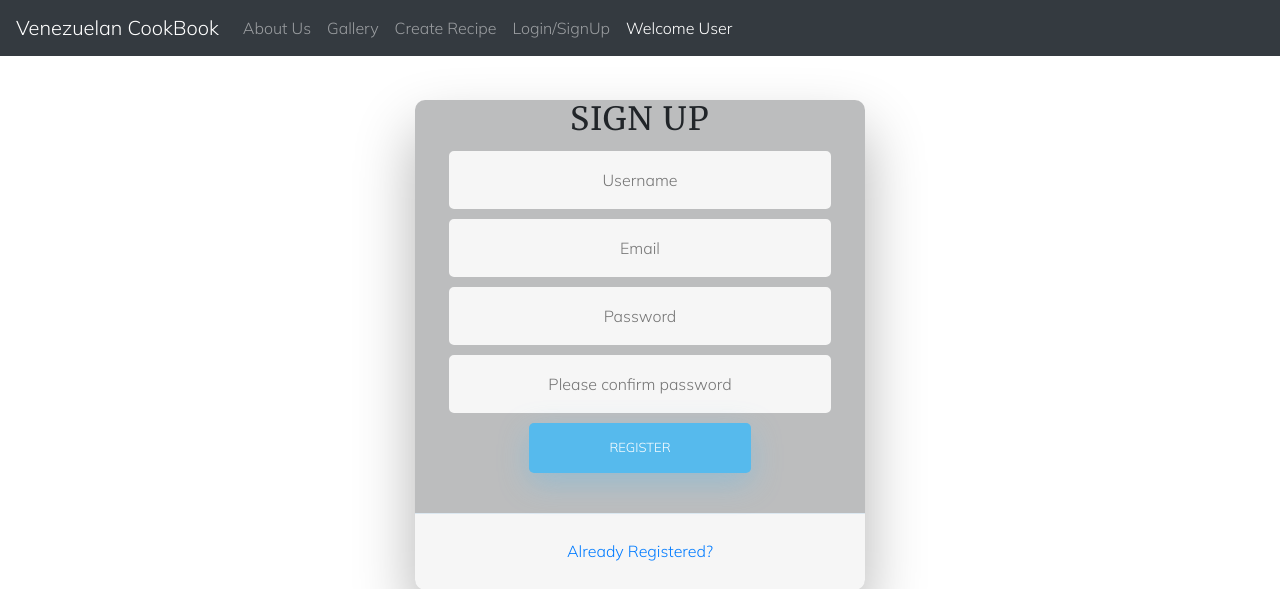
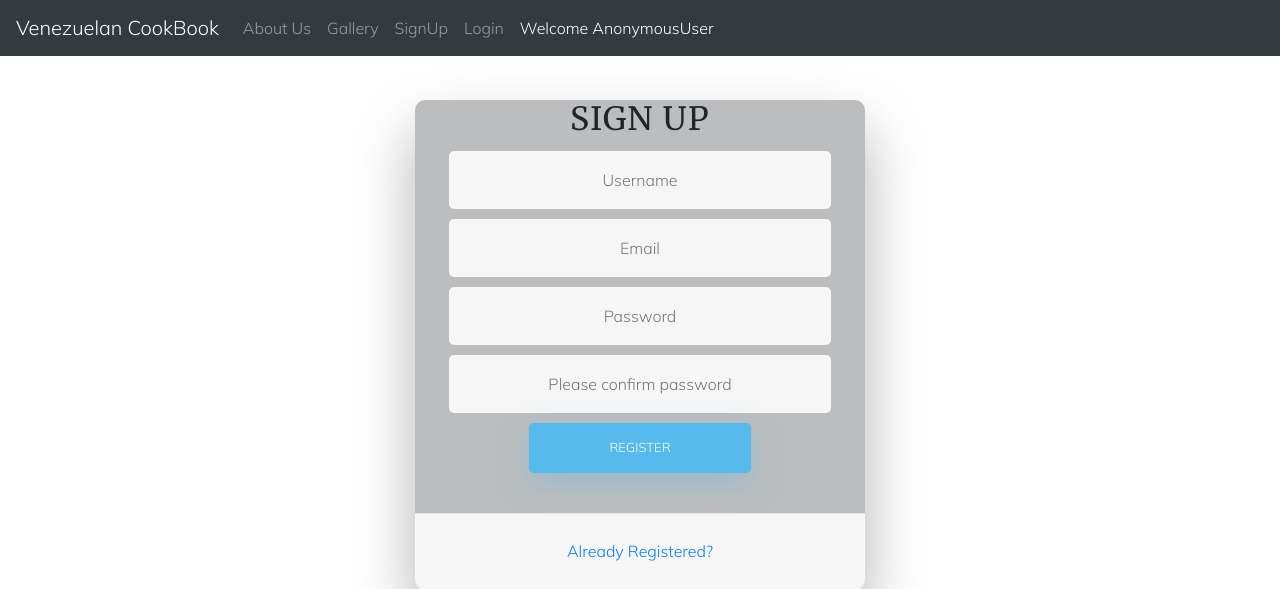
Before and after one commit to leonardo-simeone/venezuelan-food-cookbook, a Django app: page /register/ in a window 1280 px wide. Shown: the top 589 px of the page. Run offline with Django 3.2, Linux system fonts and the light colour scheme.

Commit message:
Connect navbar links to corresponding urls

```diff
--- a/templates/base.html
+++ b/templates/base.html
@@ -35,15 +35,24 @@
                     <li class="nav-item">
                         <a class="nav-link" href="#">Gallery</a>
                     </li>
+                    {% if user.is_authenticated %}
                     <li class="nav-item">
-                        <a class="nav-link" href="#">Create Recipe</a>
+                        <a class="nav-link" href="{% url 'create-recipe' %}">Create Recipe</a>
                     </li>
                     <li class="nav-item">
-                        <a class="nav-link" href="#">Login/SignUp</a>
+                        <a class="nav-link" href="{% url 'logout' %}">Logout</a>
+                    </li>
+                    {% else %}
+                    <li class="nav-item">
+                        <a class="nav-link" href="{% url 'register' %}">SignUp</a>
                     </li>
                     <li class="nav-item">
+                        <a class="nav-link" href="{% url 'login' %}">Login</a>
+                    </li>
+                    {% endif %}
+                    <li class="nav-item">
                         <span id="user" class="nav-link">
-                            Welcome User
+                            Welcome {{request.user}}
                         </span>
                     </li>
                 </ul>
```
